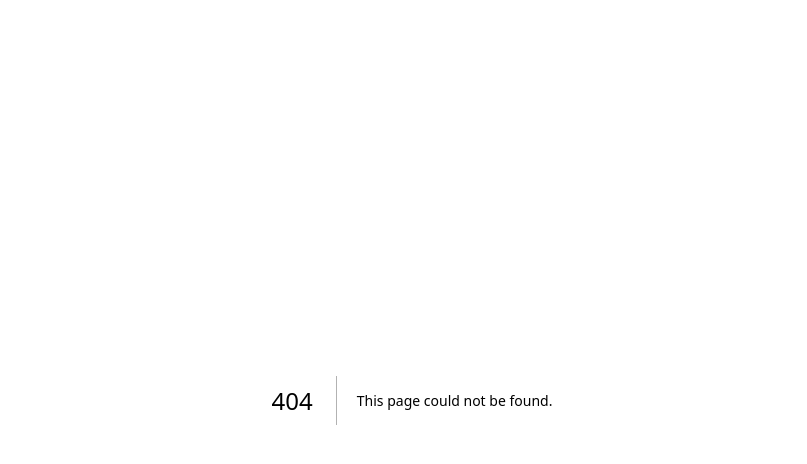
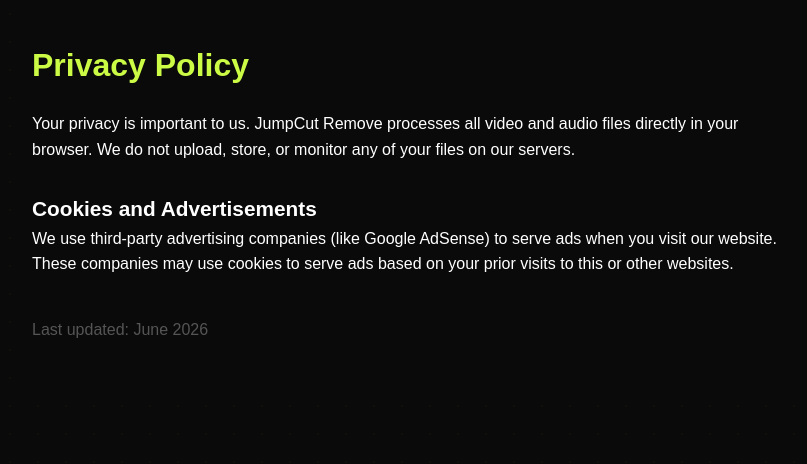
Before and after one commit to DenizarH/jumpcut-remove, a Next.js app in the folder jc/: page /privacy-policy in a window 1280 px wide. Before the commit this address had no page. Shown: the top 464 px of the page, without its empty margins (228-1035 px from the left). Built offline with nearby package versions, Linux system fonts and the light colour scheme.

Commit message:
Add Privacy Policy page component

```diff
--- /dev/null
+++ b/jc/src/app/privacy-policy/page.tsx
@@ -0,0 +1,11 @@
+export default function PrivacyPolicy() {
+  return (
+    <div style={{ backgroundColor: '#0a0a0a', color: '#fff', padding: '40px 20px', maxWidth: '800px', margin: '0 auto', fontFamily: 'sans-serif', lineHeight: '1.6' }}>
+      <h1 style={{ color: '#cbfb45', fontSize: '2rem', marginBottom: '20px' }}>Privacy Policy</h1>
+      <p>Your privacy is important to us. JumpCut Remove processes all video and audio files directly in your browser. We do not upload, store, or monitor any of your files on our servers.</p>
+      <h2 style={{ color: '#fff', fontSize: '1.3rem', marginTop: '30px' }}>Cookies and Advertisements</h2>
+      <p>We use third-party advertising companies (like Google AdSense) to serve ads when you visit our website. These companies may use cookies to serve ads based on your prior visits to this or other websites.</p>
+      <p style={{ marginTop: '40px', color: '#555' }}>Last updated: June 2026</p>
+    </div>
+  );
+}
```
